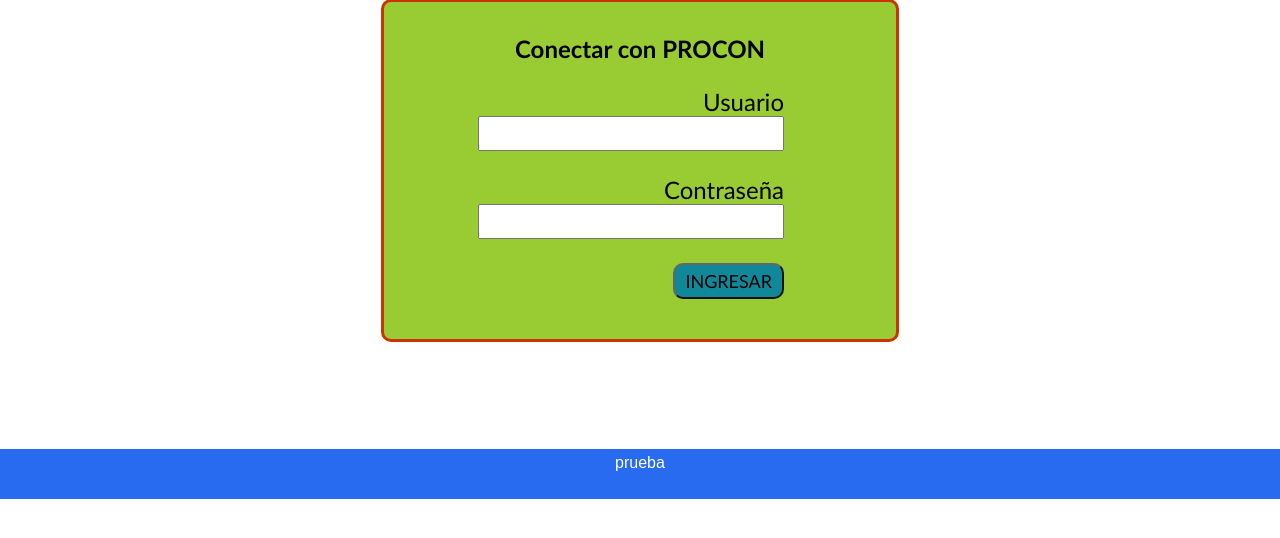
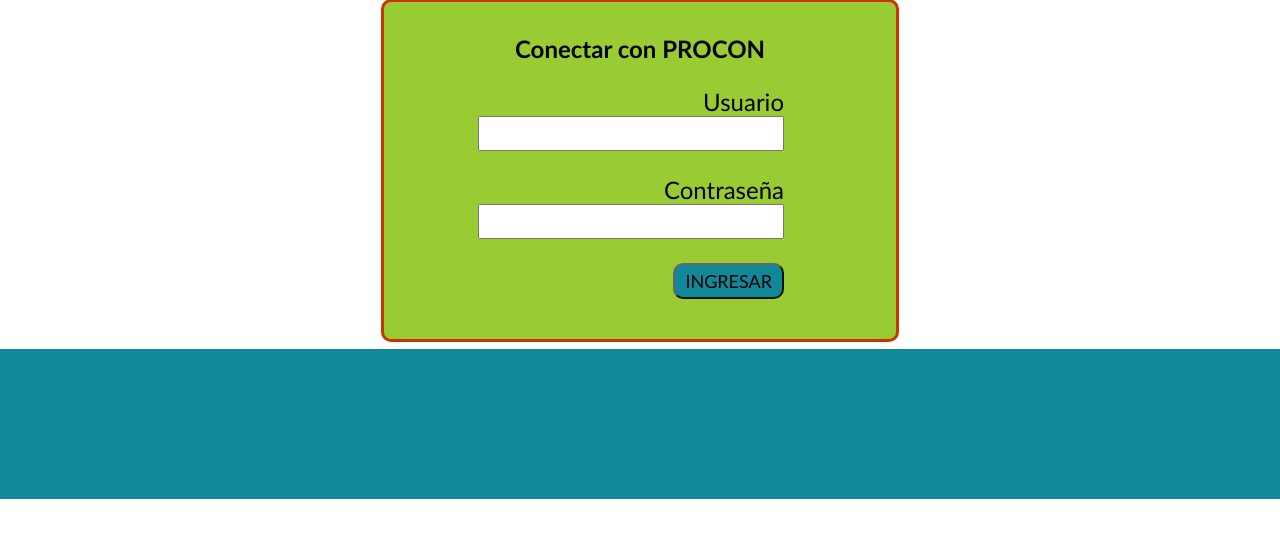
Before and after one commit to ingdannyhernandez/indc0nd0r, a PHP site: page / in a window 1280 px wide. Shown: the part 181-719 px from the top of the page. Run offline with PHP 8.4, Linux system fonts and the light colour scheme.

Commit message:
jugando con el footer

```diff
--- a/_notes/dwsync.xml
+++ b/_notes/dwsync.xml
@@ -10,6 +10,6 @@
 <file name="index.php" server="C:/xampp2/htdocs/procon" local="130584671900636836" remote="130584671900000000" Dst="0" />
 <file name="normalize.css" server="C:/wamp/www/procon" local="130584635689312722" remote="130584635680000000" Dst="0" />
 <file name="normalize.css" server="C:/wamp/www/procon/" local="130584635689312722" remote="130584635680000000" Dst="0" />
-<file name="estilo.css" server="C:/wamp/www/procon/" local="130584733430833217" remote="130584733430000000" Dst="0" />
-<file name="index.php" server="C:/wamp/www/procon/" local="130584742968198723" remote="130584742960000000" Dst="0" />
+<file name="estilo.css" server="C:/wamp/www/procon/" local="130584755972892549" remote="130584755970000000" Dst="0" />
+<file name="index.php" server="C:/wamp/www/procon/" local="130584753843620762" remote="130584753840000000" Dst="0" />
 </dwsync>
--- a/estilo.css
+++ b/estilo.css
@@ -154,9 +154,13 @@ div.Secundario{
 
 }
 footer{
-	 position: relative; /* Altura total del footer en px con valor negativo */
-	  margin-top: 100px; /* Altura del footer en px. Se han restado los 5px del margen superior mas los 5px del margen inferior */ height: 40px; padding:5px 0px;
-	   clear: both; background: #286af0;
-	    text-align: center; color: #fff; } /* Esta clase define la anchura del contenido y la posicion centrada El contenido queda centrado y limitado, pero la cabecera y el pie llegan hasta los limites del navegador. */ .define { width:960px; margin:0 auto; }
+	  position: relative; /* Altura total del footer en px con valor negativo */
+	  /* Altura del footer en px. Se han restado los 5px del margen superior mas los 5px del margen inferior */
+	  width:100%;
+	  height: 90px;
+	  padding:30px 0px;
+	  clear: both; background: #189;
+	  text-align: center; color: #fff; } /* Esta clase define la anchura del contenido y la posicion centrada El contenido queda centrado y limitado, pero la cabecera y el pie llegan hasta los limites del navegador. */
+
 
 }
--- a/index.php
+++ b/index.php
@@ -36,7 +36,7 @@
    			</div>
 </content>
 <footer>
-prueba
+
  </footer>
 </body>
 </html>
```
